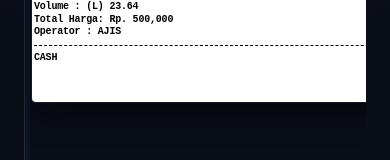
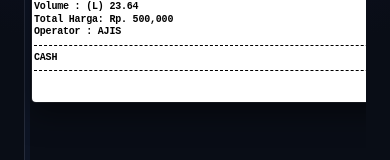
Before and after one commit to mfajarmuz/AppStruk, a React (Vite) app: page / in a window 390 px wide. Shown: the part 545-705 px from the top of the page. Built offline with nearby package versions, Linux system fonts and the light colour scheme; no server answers; the database is empty.

Commit message:
fix: auto-convert raw dash lines and 2-column spaced text into responsive flexbox divs in parseReceiptTemplate so Print Preview and bitmap print output are 100% clean, non-overlapping, and never cut off

```diff
--- a/src/components/ReceiptPreview.jsx
+++ b/src/components/ReceiptPreview.jsx
@@ -31,34 +31,54 @@ export function PertaminaLogoExact({ width = 160, height = 48 }) {
 export function parseReceiptTemplate(templatePatternText, data) {
   if (!templatePatternText) return '';
 
-  const commaPrice = (data.pricePerLiter || 0).toString().replace(/\B(?=(\d{3})+(?!\d))/g, ',');
-  const commaTotal = (data.totalAmount || 0).toString().replace(/\B(?=(\d{3})+(?!\d))/g, ',');
-  const literDot = (parseFloat(data.liter) || 0).toFixed(2);
-  const fuelFormatted = (data.fuelName || 'PERTAMINA_DEX').toUpperCase().replace(/\s+/g, '_');
+  const commaPrice = (data?.pricePerLiter || 0).toString().replace(/\B(?=(\d{3})+(?!\d))/g, ',');
+  const commaTotal = (data?.totalAmount || 0).toString().replace(/\B(?=(\d{3})+(?!\d))/g, ',');
+  const literDot = (parseFloat(data?.liter) || 0).toFixed(2);
+  const fuelFormatted = (data?.fuelName || 'PERTAMINA_DEX').toUpperCase().replace(/\s+/g, '_');
 
-  const dateStr = data.date || (data.dateTime ? data.dateTime.split(' ')[0] : '04/08/2026');
-  const timeStr = data.time || (data.dateTime ? data.dateTime.split(' ')[1] || '07:52:30' : '07:52:30');
-  const dateTimeCombined = data.dateTime || `${dateStr} ${timeStr}`;
+  const dateStr = data?.date || (data?.dateTime ? data.dateTime.split(' ')[0] : '04/08/2026');
+  const timeStr = data?.time || (data?.dateTime ? data.dateTime.split(' ')[1] || '07:52:30' : '07:52:30');
+  const dateTimeCombined = data?.dateTime || `${dateStr} ${timeStr}`;
 
-  return templatePatternText
-    .replace(/\{NO_SPBU\}/g, data.spbuNo || '3446125')
-    .replace(/\{NAMA_SPBU\}/g, (data.spbuName || 'SPBU RY SUKARAJA JENGGALA').toUpperCase())
-    .replace(/\{ALAMAT\}/g, (data.spbuAddress || 'JL. RAYA SUKARAJA DS. JENGGALA').toUpperCase())
-    .replace(/\{SHIFT\}/g, data.shift || '2')
-    .replace(/\{NO_TRANS\}/g, data.transactionNo ? data.transactionNo.replace('STR-', '') : '6101940')
+  let parsed = templatePatternText
+    .replace(/\{NO_SPBU\}/g, data?.spbuNo || '3446125')
+    .replace(/\{NAMA_SPBU\}/g, (data?.spbuName || 'SPBU RY SUKARAJA JENGGALA').toUpperCase())
+    .replace(/\{ALAMAT\}/g, (data?.spbuAddress || 'JL. RAYA SUKARAJA DS. JENGGALA').toUpperCase())
+    .replace(/\{SHIFT\}/g, data?.shift || '1')
+    .replace(/\{NO_TRANS\}/g, data?.transactionNo ? data.transactionNo.replace('STR-', '') : '6137760')
     .replace(/\{WAKTU\}/g, dateTimeCombined)
     .replace(/\{TANGGAL\}/g, dateStr)
     .replace(/\{JAM\}/g, timeStr)
-    .replace(/\{POMPA\}/g, data.pumpNo || '2')
+    .replace(/\{POMPA\}/g, data?.pumpNo || '1')
     .replace(/\{NAMA_PRODUK\}/g, fuelFormatted)
     .replace(/\{HARGA_LITER\}/g, commaPrice)
     .replace(/\{HARGA_RP\}/g, `Rp. ${commaPrice}`)
     .replace(/\{VOLUME\}/g, literDot)
     .replace(/\{TOTAL_HARGA\}/g, commaTotal)
     .replace(/\{TOTAL_RP\}/g, `Rp. ${commaTotal}`)
-    .replace(/\{OPERATOR\}/g, (data.operatorName || 'AGUS').toUpperCase())
-    .replace(/\{METODE_BAYAR\}/g, (data.paymentMethod || 'CASH').toUpperCase())
-    .replace(/\{PLAT_NO\}/g, (data.platNo || '').toUpperCase());
+    .replace(/\{OPERATOR\}/g, (data?.operatorName || 'AJIS').toUpperCase())
+    .replace(/\{METODE_BAYAR\}/g, (data?.paymentMethod || 'CASH').toUpperCase())
+    .replace(/\{PLAT_NO\}/g, (data?.platNo || '').toUpperCase());
+
+  // If text is plain text without HTML divs, convert into clean structured divs
+  if (!parsed.includes('<div') && !parsed.includes('<span')) {
+    const lines = parsed.split('\n');
+    parsed = lines.map(line => {
+      const trimmed = line.trim();
+      // Auto convert dash lines
+      if (/^-{4,}$/.test(trimmed)) {
+        return '<div style="border-top: 1px dashed #000; margin: 5px 0; width: 100%;"></div>';
+      }
+      // Auto convert 2-column spaced lines (e.g. CASH                 500,000)
+      const spaceMatch = line.match(/^(\S.*?)\s{5,}(\S.*)$/);
+      if (spaceMatch) {
+        return `<div style="display: flex; justify-content: space-between; width: 100%; margin: 0; padding: 0;"><span>${spaceMatch[1]}</span><span>${spaceMatch[2]}</span></div>`;
+      }
+      return `<div style="margin: 0; padding: 0;">${line || '&nbsp;'}</div>`;
+    }).join('');
+  }
+
+  return parsed;
 }
 
 export default function ReceiptPreview({
--- a/src/data/defaultTemplates.js
+++ b/src/data/defaultTemplates.js
@@ -6,7 +6,7 @@ export const DEFAULT_TEMPLATES = [
     badge: '★ 100% Presisi Foto Struk',
     logoWidth: 160,
     logoMarginBottom: -4,
-    htmlContent: `<div style="text-align:center; font-weight:bold; margin:0; padding:0;">{NO_SPBU}</div><div style="text-align:center; margin:0; padding:0;">{NAMA_SPBU}</div><div style="text-align:center; margin:0; padding:0;">{ALAMAT}</div><div style="display:flex; justify-content:space-between; margin:0; padding:0;"><span>Shift: {SHIFT}</span><span>No. Trans: {NO_TRANS}</span></div><div style="margin:0; padding:0;">Waktu: {WAKTU}</div><div style="border-top:1px dashed #000; margin:6px 0;"></div><div style="margin:0; padding:0;">Pulau/Pompa: {POMPA}</div><div style="margin:0; padding:0;">Nama Produk: {NAMA_PRODUK}</div><div style="margin:0; padding:0;">Harga/Liter: Rp. {HARGA_LITER}</div><div style="margin:0; padding:0;">Volume     : (L) {VOLUME}</div><div style="margin:0; padding:0;">Total Harga: Rp. {TOTAL_HARGA}</div><div style="margin:0; padding:0;">Operator   : {OPERATOR}</div><div style="border-top:1px dashed #000; margin:6px 0;"></div><div style="display:flex; justify-content:space-between; margin-top:4px;"><span>{METODE_BAYAR}</span><span>{TOTAL_HARGA}</span></div>`,
+    htmlContent: `<div style="text-align:center; font-weight:bold; margin:0; padding:0;">{NO_SPBU}</div><div style="text-align:center; margin:0; padding:0;">{NAMA_SPBU}</div><div style="text-align:center; margin:0; padding:0;">{ALAMAT}</div><div style="display:flex; justify-content:space-between; margin:0; padding:0;"><span>Shift: {SHIFT}</span><span>No. Trans: {NO_TRANS}</span></div><div style="margin:0; padding:0;">Waktu: {WAKTU}</div><div style="border-top:1px dashed #000; margin:6px 0;"></div><div style="margin:0; padding:0;">Pulau/Pompa: {POMPA}</div><div style="margin:0; padding:0;">Nama Produk: {NAMA_PRODUK}</div><div style="margin:0; padding:0;">Harga/Liter: Rp. {HARGA_LITER}</div><div style="margin:0; padding:0;">Volume     : (L) {VOLUME}</div><div style="margin:0; padding:0;">Total Harga: Rp. {TOTAL_HARGA}</div><div style="margin:0; padding:0;">Operator   : {OPERATOR}</div><div style="border-top:1px dashed #000; margin:6px 0;"></div><div style="display:flex; justify-content:space-between; margin-top:4px;"><span>{METODE_BAYAR}</span><span>{TOTAL_HARGA}</span></div><div style="border-top:1px dashed #000; margin:6px 0;"></div>`,
     pattern: `{NO_SPBU}\n{NAMA_SPBU}\n{ALAMAT}\nShift: {SHIFT}          No. Trans: {NO_TRANS}\nWaktu: {WAKTU}\n-----------------------------------------\nPulau/Pompa: {POMPA}\nNama Produk: {NAMA_PRODUK}\nHarga/Liter: Rp. {HARGA_LITER}\nVolume     : (L) {VOLUME}\nTotal Harga: Rp. {TOTAL_HARGA}\nOperator   : {OPERATOR}\n-----------------------------------------\n{METODE_BAYAR}                                {TOTAL_HARGA}`
   },
   {
```
